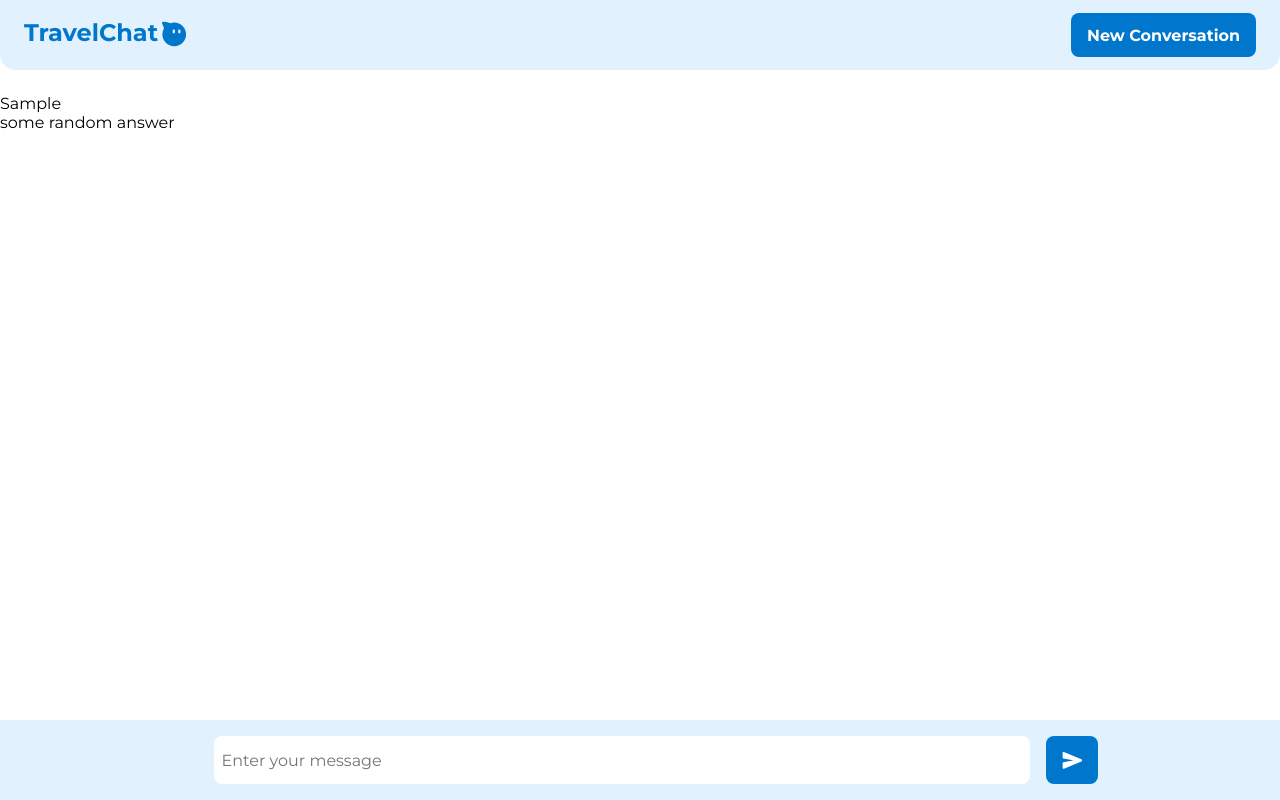
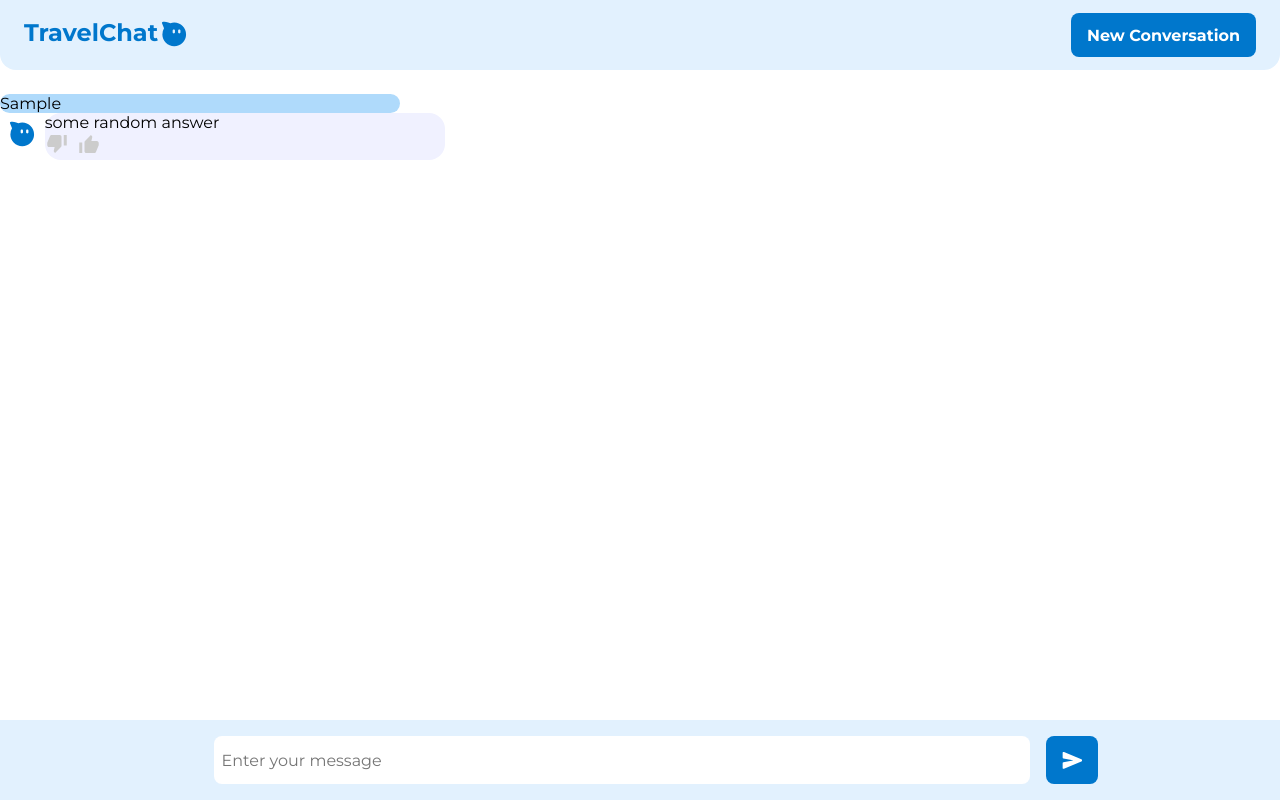
Before and after one commit to IBM-Summer-Academy/TravelChat, a React (Vite) app in the folder travelchat.client/: page / in a window 1280 px wide. Both pictures are taken after typing "Sample" into the empty fields and a click on the button 1071 px from the left and 760 px from the top of the page. Built offline with nearby package versions, Linux system fonts and the light colour scheme.

Commit message:
pupdate ui working buttons

```diff
--- a/travelchat.client/src/Components/ChatbotLine.jsx
+++ b/travelchat.client/src/Components/ChatbotLine.jsx
@@ -1,6 +1,9 @@
-import React, { Fragment, useState, IconContainer } from 'react';
+import React, { Fragment, useState } from 'react';
+import styled from 'styled-components'
+import { AiFillAliwangwang } from "react-icons/ai";
+import { IoMdThumbsDown } from "react-icons/io";
+import { IoMdThumbsUp } from "react-icons/io";
 
-import { AiFillAliwangwang } from "react-icons/ai";
 
 function ChatbotLine  ({ chatbotLine }) {
     const [activeIcon, setActiveIcon] = useState(null);
@@ -12,35 +15,63 @@ function ChatbotLine  ({ chatbotLine }) {
         setActiveIcon(icon); // Clicking a different icon sets it as active
       }
     };
+
   return(
   <React.Fragment >
+    <ChatbotIconContainer>
+    <SIconLogo></SIconLogo>
+    <ChatbotElContainer>
       <Fragment>
         <div>{chatbotLine}</div>
       </Fragment>
+      <SIconThumbsD
+        active={activeIcon === 'thumbsDown'}
+        onClick={() => handleIconClick('thumbsDown')}
+      />
+      <SIconThumbsU
+        active={activeIcon === 'thumbsUp'}
+        onClick={() => handleIconClick('thumbsUp')}
+      />
+ </ChatbotElContainer>
+    </ChatbotIconContainer>
 
 
 </React.Fragment>
 );
 };
-/*const IconContainer = styled.div`
+
+const ChatbotIconContainer = styled.div`
   display: flex;
-  align-items: center;
-  margin-top: 8px;
+  justify-content: row;
+  padding-left: 0.35rem;
 `;
+const ChatbotElContainer = styled.div`
+  background-color: #F0F1FF;
+  border-radius: 1rem;
+  width: 25rem;
+  height: fit-content;
+`
 
-const SIconStyled = styled(AiFillAliwangwang)`
+const SIconThumbsD = styled(IoMdThumbsDown)`
   font-size: 24px;
   color: ${props => props.active ? '#00bcd4' : '#ccc'};
   margin-right: 8px;
   cursor: pointer;
 `;
 
-const MIconStyled = styled.div`
+const SIconThumbsU = styled(IoMdThumbsUp)`
   width: 24px;
   height: 24px;
-  background-color: ${props => props.active ? '#f44336' : '#ccc'};
+  color: ${props => props.active ? '#f44336' : '#ccc'};
+  background-color:none;
   margin-right: 8px;
   cursor: pointer;
 `;
-*/
+const SIconLogo = styled(AiFillAliwangwang)`
+font-size: 2rem;
+margin-right: 0.45rem;
+color: #0077CC;
+margin-top: 0.3rem;
+margin-bottom: 0.3rem;
+`
 export default ChatbotLine;
--- a/travelchat.client/src/Components/Conversation.jsx
+++ b/travelchat.client/src/Components/Conversation.jsx
@@ -1,5 +1,5 @@
 import React, { useState, useEffect } from 'react';
-
+import styled from 'styled-components'
 import UserLine from './UserLine';
 import ChatbotLine from './ChatbotLine.jsx';
 
@@ -38,8 +38,8 @@ function Conversation({ userLine }) {
     <div>
       {conversation.map((item, index) => (
         <React.Fragment key={index}>
-          <UserLine userLine={item?.userQuestion} className="user-line" />
-          <ChatbotLine chatbotLine={item?.chatBotAnswer} className="chat-bot-line" />
+             <UserLine userLine={item?.userQuestion}/>
+            <ChatbotLine chatbotLine={item?.chatBotAnswer}/>
         </React.Fragment>
       ))}
     </div>
--- a/travelchat.client/src/Components/UserLine.jsx
+++ b/travelchat.client/src/Components/UserLine.jsx
@@ -1,7 +1,18 @@
 import React from 'react';
+import styled from 'styled-components'
+function UserLine ({ userLine }) {
+  return(
+    <SUserLineContainer>
+       <div>{userLine}</div>
+    </SUserLineContainer>
 
-function UserLine ({ userLine }) {
-  return <div>{userLine}</div>;
+  );
 };
-
+const SUserLineContainer = styled.div
+` background-color: #AFDAFB;
+  border-radius: 1rem;
+  margin-right: 0.3rem;
+  width: 25rem;
+  height: fit-content;
+`
 export default UserLine;
```
Lines whose indentation alone changed are shown as unchanged.
